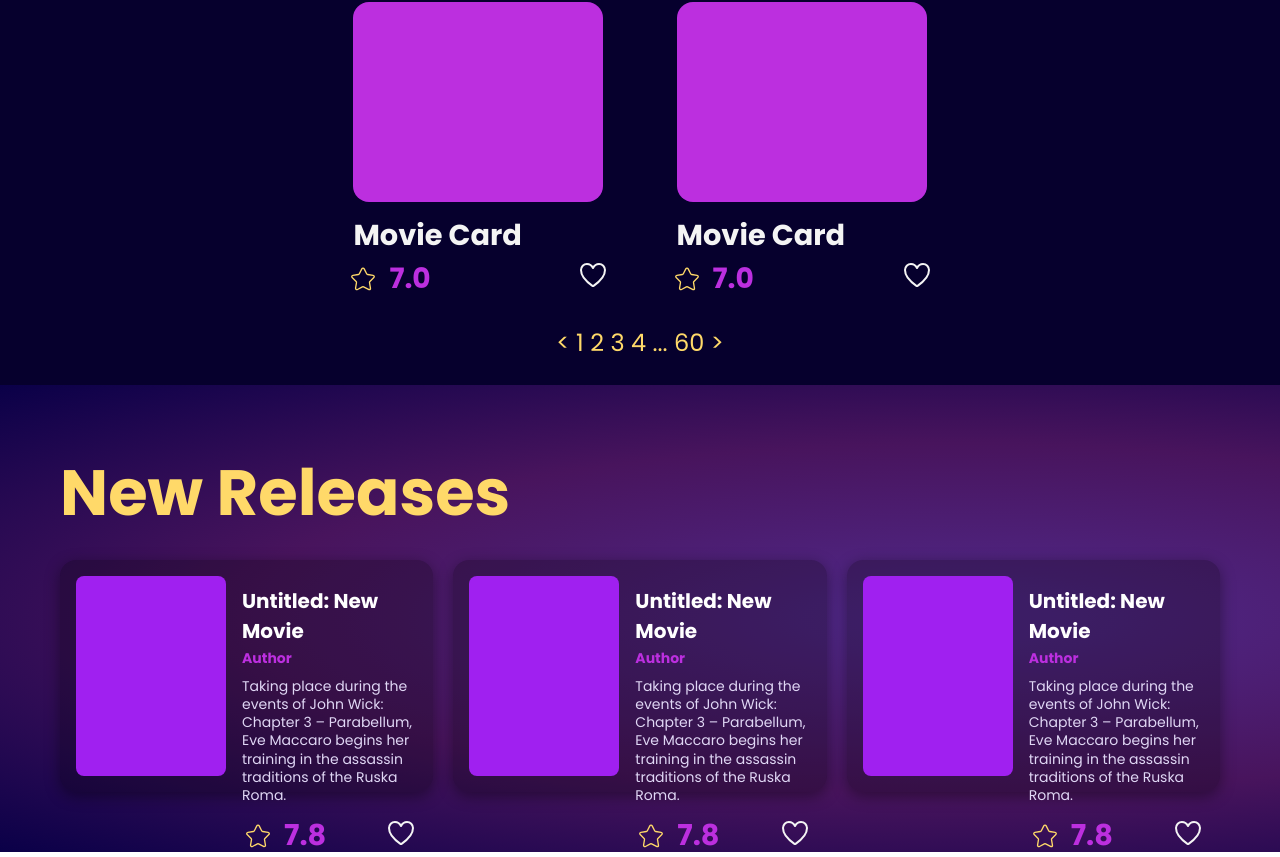
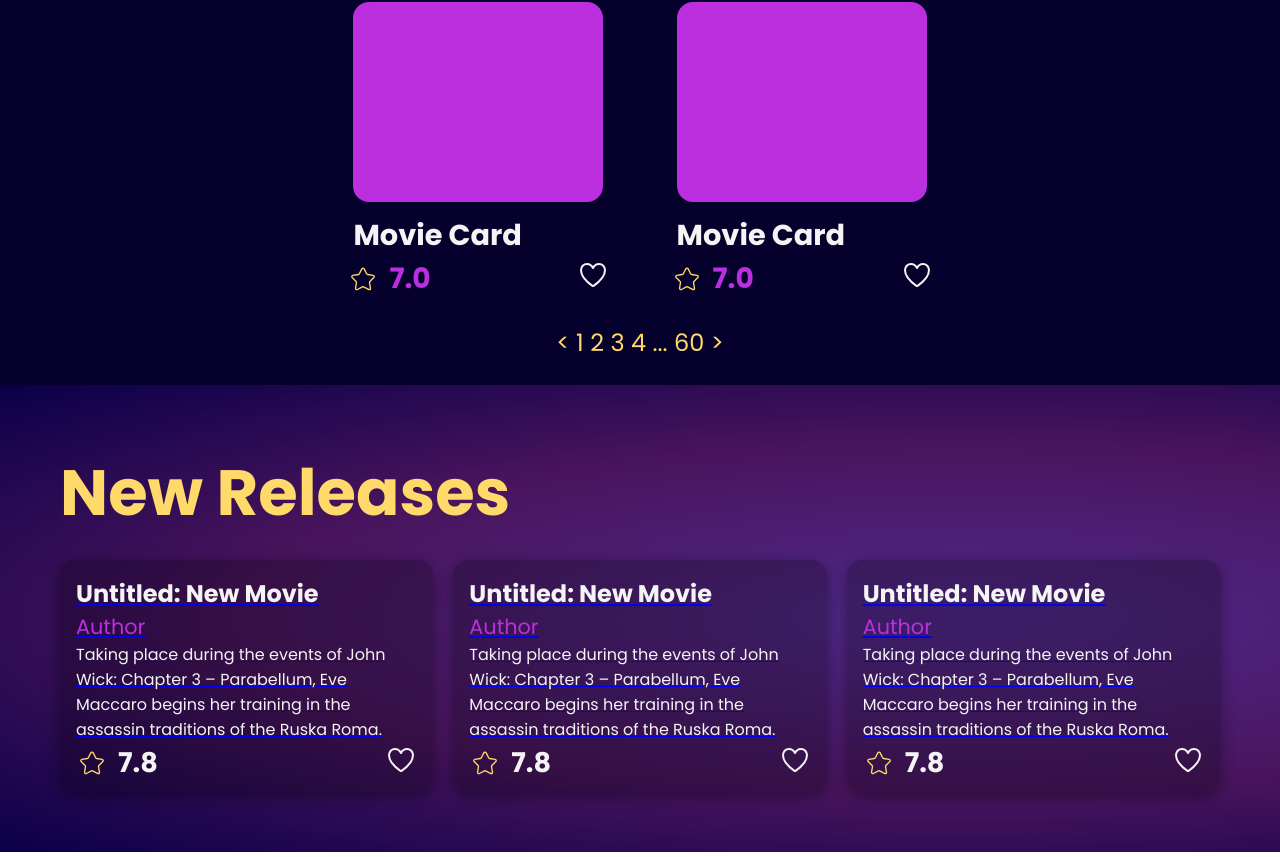
Before and after one commit to SupySopu/MovieWeb, a React (Vite) app: page / in a window 1280 px wide. Shown: the part 1569-2426 px from the top of the page. Built offline with nearby package versions, Linux system fonts and the light colour scheme.

Commit message:
feat/fixed link newrelease

```diff
--- a/src/components/HeartFavorites/HeartFavorites.tsx
+++ b/src/components/HeartFavorites/HeartFavorites.tsx
@@ -4,7 +4,7 @@ import { IoHeartOutline } from "react-icons/io5";
 import { IoIosHeart } from "react-icons/io";
 import type { FavouriteMovie } from "../../types/Movie";
 
-export default function HeartFavorites({isFav}: FavouriteMovie) {
+export default function HeartFavorites() {
   const [fav, setFav] = useState(false);
 
   function heartBtnState() {
--- a/src/components/NewReleasesCard/NewReleases.module.scss
+++ b/src/components/NewReleasesCard/NewReleases.module.scss
@@ -1,65 +1,46 @@
 .new-release-card {
-    display: flex;
     border-radius: 16px;
     padding: 16px;
     background-color: rgba(0, 0, 0, 0.25);
 
     width: 420px;
     height: 200px;
-    color: #fff;
     box-shadow: 0 4px 15px rgba(0, 0, 0, 0.4);
 
-    .poster {
+    .poster{
+        background-color: $secondary-color;
         width: 150px;
         height: 200px;
-        background-color: #a020f0;
-        border-radius: 8px;
-        flex-shrink: 0;
+        display: flex;
     }
 
-    .content {
-        margin-left: 16px;
+    .content{
+        color: $font-default-color;
+        flex-direction: column;
+
+        .author{
+            color: $secondary-color;
+            font-size: 1.3rem;
+        }
+    }
+
+    .footer{
         display: flex;
-        flex-direction: column;
+        flex-direction: row;
+        align-items: center;
         justify-content: space-between;
-
-        .title {
-        font-size: 20px;
-        font-weight: 700;
-        margin-top: 10px;
-        }
-
-        .author {
-        color: $secondary-color;
-        font-size: 14px;
-        font-weight: bold;
-        margin: 2px 0 8px 0;
-        }
-
-        .description {
-        font-size: 14px;
-        line-height: 1.3;
-        margin: 0;
-        color: #e0d7f5;
-        }
-
-        .footer {
-        display: flex;
-        justify-content: space-between;
-        align-items: center;
-        margin-top: 10px;
         gap: 10px;
 
-        .rating {
+        .rating{
+            color: $font-default-color;
             display: flex;
+            flex-direction: row;
             align-items: center;
-            color: $secondary-color;
             gap: 10px;
 
             .score{
-                font-size: 1.8rem;
+                font-size: 1.7rem;
             }
-        }
         }
     }
 }
--- a/src/components/NewReleasesCard/NewReleasesCard.tsx
+++ b/src/components/NewReleasesCard/NewReleasesCard.tsx
@@ -1,11 +1,11 @@
 import StarBtn from '../StarBtn/StarBtn'
 import HeartFavorites from '../HeartFavorites/HeartFavorites'
+import { Link } from '@tanstack/react-router'
 
 export default function NewReleasesCard() {
   return (
     <div className='new-release-card'>
-        <div className="poster"></div>
-
+      <Link to='/movie/$movieId' params={{movieId: String(1)}}>
         <div className="content">
             <h2 className="title">Untitled: New Movie</h2>
             <p className="author">Author</p>
@@ -13,6 +13,8 @@ export default function NewReleasesCard() {
             Taking place during the events of John Wick: Chapter 3 – Parabellum, Eve
             Maccaro begins her training in the assassin traditions of the Ruska Roma.
             </p>
+          </div>
+        </Link>
 
         <div className="footer">
           <div className="rating">
@@ -22,6 +24,5 @@ export default function NewReleasesCard() {
             <HeartFavorites />
         </div>
     </div>
-    </div>
   )
 }
```
Lines whose indentation alone changed are shown as unchanged.
